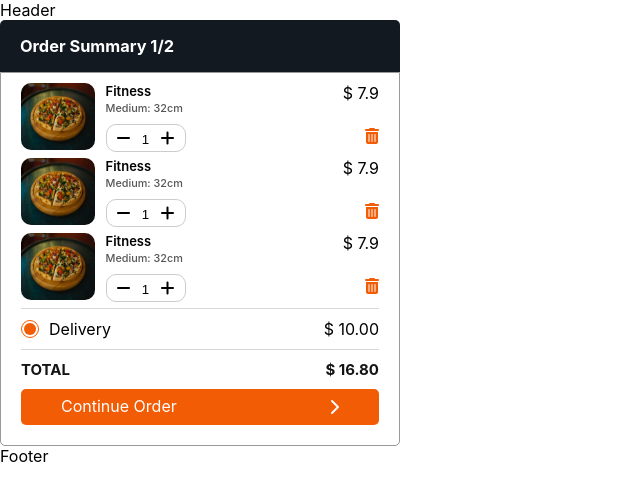
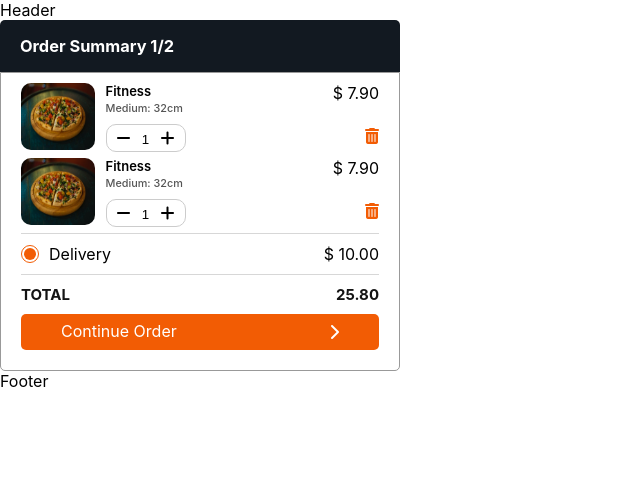
Before and after one commit to ductungbuinguyen/software-enginering-group03, a React (Create React App) app in the folder client/: page / in a window 1280 px wide. Shown: the top 500 px of the page, without its empty margins (0-640 px from the left). Built offline with nearby package versions, Linux system fonts and the light colour scheme.

Commit message:
update price func

```diff
--- a/client/src/components/layout/CartItem.js
+++ b/client/src/components/layout/CartItem.js
@@ -21,16 +21,18 @@ class CartItem extends React.Component{
             qty:this.state.qty+1,
             totalPrice:(this.state.qty+1)*price
         })
+        this.props.addTotal(price)
       }
       decreaseQty(){
-        this.setState({
-            qty:this.state.qty-1,
-            totalPrice:(this.state.qty-1)*price
-        })
-        if(this.state.qty<=0){
-            this.setState({qty:0,totalPrice:this.state.qty*price})
+        if(this.state.qty>0){
+            this.setState({
+                qty:this.state.qty-1,
+                totalPrice:(this.state.qty-1)*price
+            })
+            this.props.addTotal(-price)
         }
-    }
+
+      }
 
       render() {
         return(
@@ -48,7 +50,7 @@ class CartItem extends React.Component{
                         </div>
                     </div>
                     <div>
-                        <div class="order-list-price">$ {this.state.totalPrice}</div>
+                        <div class="order-list-price">$ {this.state.totalPrice.toFixed(2)}</div>
                         <div class="order-list-delete">
                             <a href="google.com" id="deleteCartItem04M"><i class="fa-solid fa-trash-can"></i></a>
                         </div>
--- a/client/src/components/layout/OrderSummary.js
+++ b/client/src/components/layout/OrderSummary.js
@@ -2,25 +2,41 @@ import React from 'react'
 import CartItem from './CartItem';
 import '../../Style/OrderSummary.css'
 
-
+const delevery=10;
 
  class OrderSummary extends React.Component{
     constructor(props) {
         super(props);
-        this.state = {IsForm1: true};
+        this.state = {
+            IsForm1: true,
+            totalPriceOrder:0
+        };
 
         this.moveTo1 = this.moveTo1.bind(this);
         this.moveTo2 = this.moveTo2.bind(this);
+        this.addToTalPriceOrder = this.addToTalPriceOrder.bind(this);
+
     }
-
+    componentDidMount(){
+        this.setState({totalPriceOrder: this.state.totalPriceOrder+7.9*2})
+    }
     moveTo1(){
         this.setState({IsForm1: true})
     }
     moveTo2(){
         this.setState({IsForm1: false})
     }
+    addToTalPriceOrder(addValue){
+        this.setState({totalPriceOrder: this.state.totalPriceOrder+addValue})
+        console.log( this.state.totalPriceOrder)
+    }
 
     render(){
+        const carts = <ul>
+                            <li><CartItem addTotal={this.addToTalPriceOrder} /></li>
+                            <li><CartItem addTotal={this.addToTalPriceOrder} /></li>
+                      </ul>
+
         return(
             <form id='OrderSummary'>
 
@@ -29,11 +45,7 @@ import '../../Style/OrderSummary.css'
                 </div>
 
                 <div class='oderDetail' style={this.state.IsForm1 ? {display:"block"} : {display:"none"} }>
-                   <ul>
-                       <li><CartItem/></li>
-                       <li><CartItem/></li>
-                       <li><CartItem/></li>
-                   </ul>
+                   { carts}
                    <div class='delivery'>
                        <div>
                            <div class="check">
@@ -50,7 +62,7 @@ import '../../Style/OrderSummary.css'
                            TOTAL
                        </div>
                        <div>
-                           $ 16.80
+                            {(this.state.totalPriceOrder+delevery).toFixed(2)>10?(this.state.totalPriceOrder+delevery).toFixed(2):0}
                        </div>
                    </div>
                    <div class='continueButton' onClick={this.moveTo2}>
@@ -76,10 +88,9 @@ import '../../Style/OrderSummary.css'
                            TOTAL
                        </div>
                        <div>
-                           $ 16.80
+                           {(this.state.totalPriceOrder+delevery).toFixed(2)>10?(this.state.totalPriceOrder+delevery).toFixed(2):0}
                        </div>
                     </div>
-
                     <div class='acceptTerms'>
                        <div>
                            <input type="checkbox"></input>
--- a/client/src/views/MainMenu.js
+++ b/client/src/views/MainMenu.js
@@ -3,7 +3,8 @@ import OrderSummary from '../components/layout/OrderSummary'
 const MainMenu = () => {
   return (
     <div>
-      <OrderSummary/>
+
+      <OrderSummary listFood={[]} />
     </div>
 
   )
```
